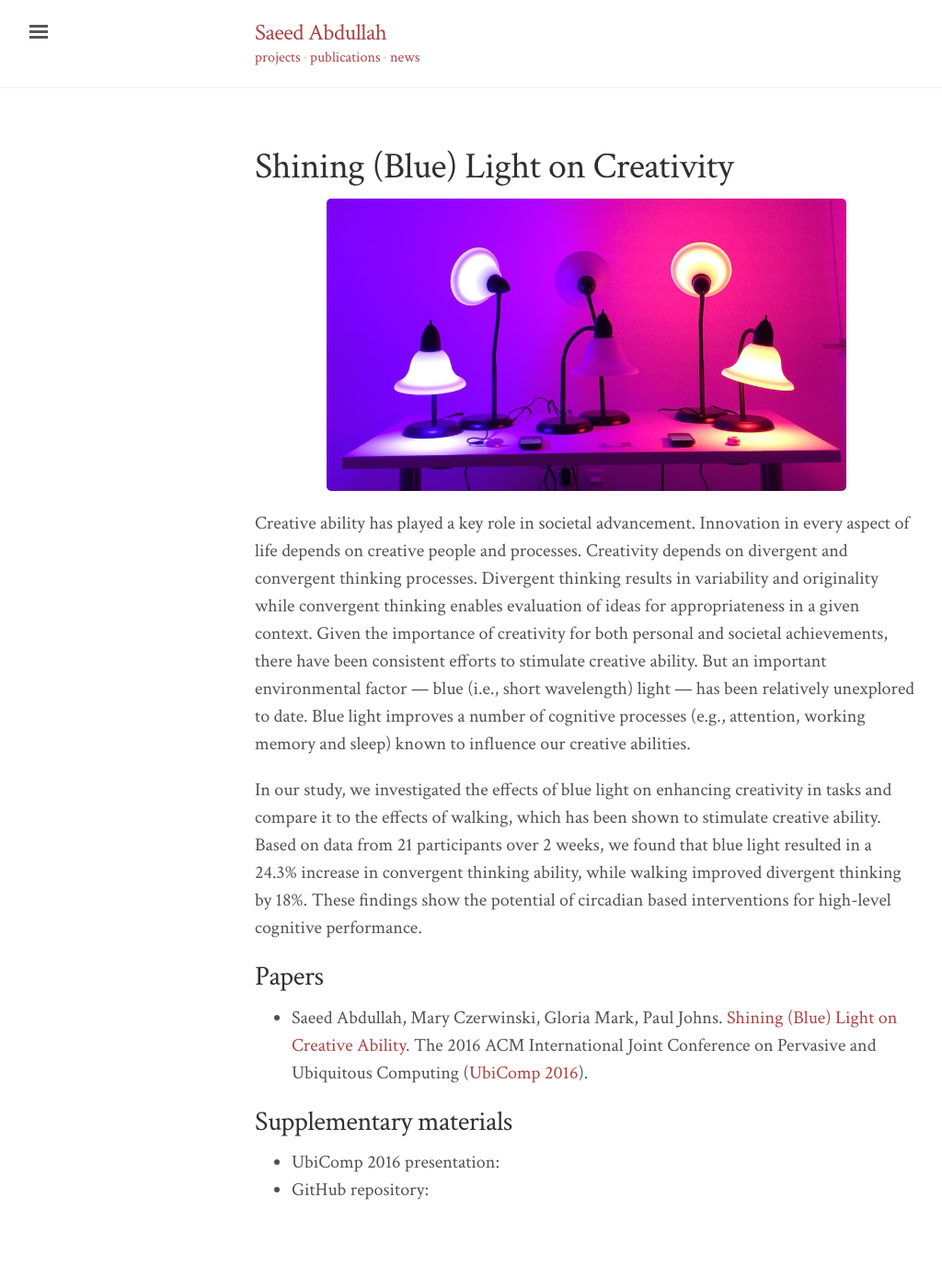
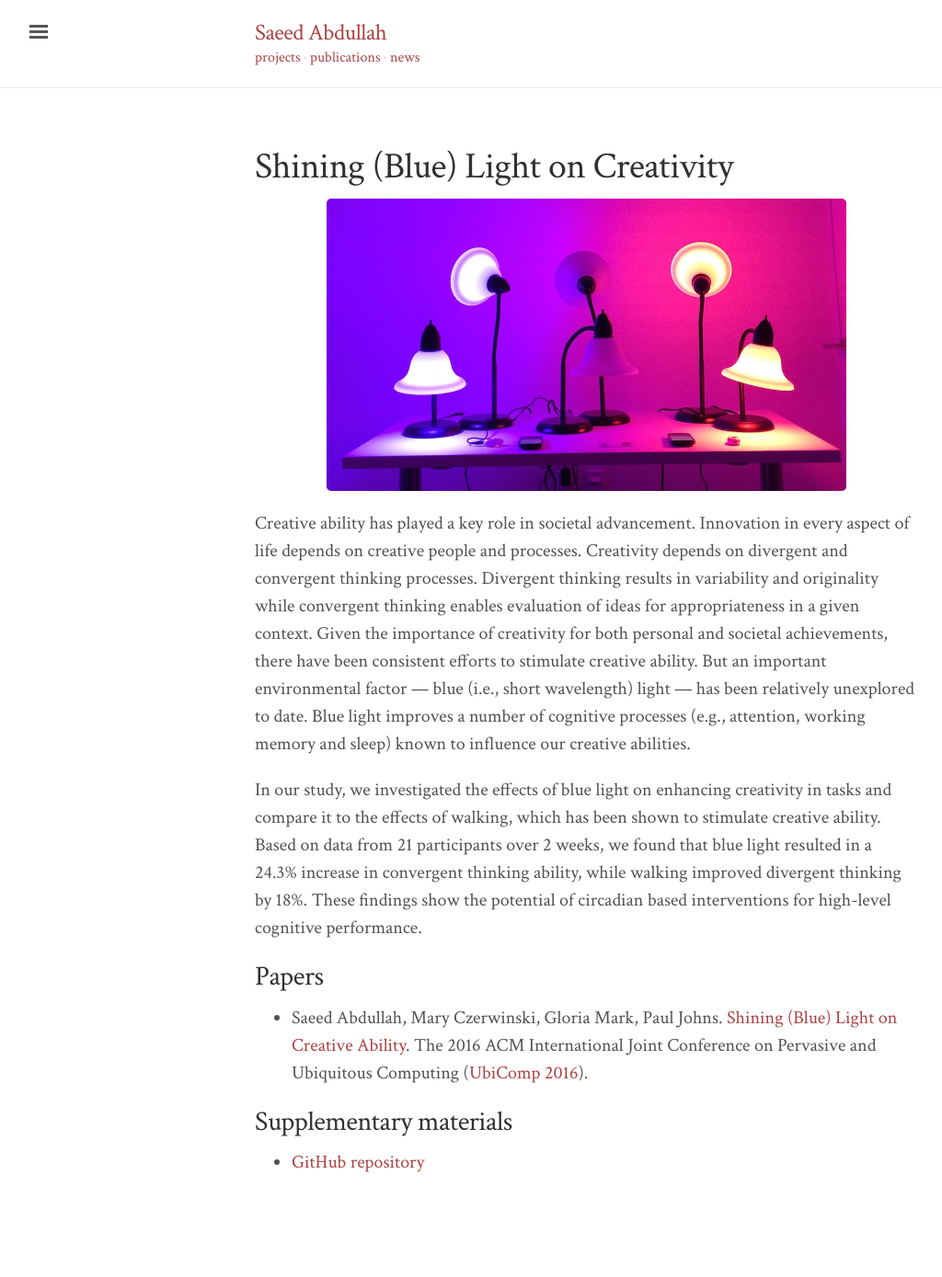
Before and after one commit to saeed-abdullah/saeed-abdullah.github.io, a Jekyll site: the page built from projects/creativity.markdown, in a window 1280 px wide. Shown: the whole page at 92% size, without its empty margins (3-1027 px from the left). Built offline with Jekyll 4.4.1, drawn with Linux system fonts in a browser that asks for light colours; after the commit the page ends 1359 px from its top, so only the background shows below that.

Commit message:
Adds creativity github repo

```diff
--- a/projects/creativity.markdown
+++ b/projects/creativity.markdown
@@ -24,5 +24,4 @@ In our study, we investigated the effects of blue light on enhancing creativity
 
 
 ## Supplementary materials ##
-* UbiComp 2016 presentation:
-* GitHub repository:
+* [GitHub repository](https://github.com/saeed-abdullah/creativity-ubicomp-2016)
```
